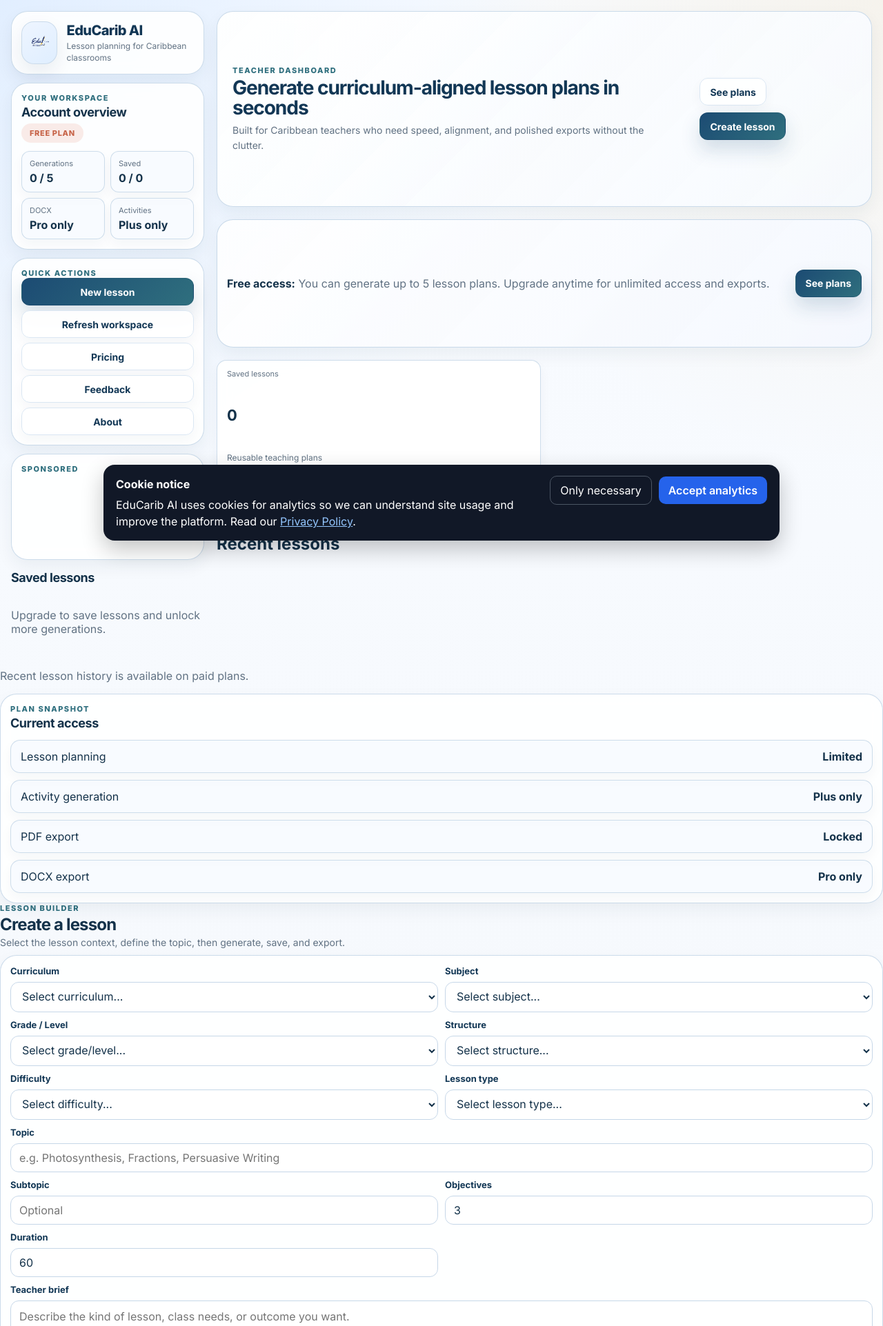
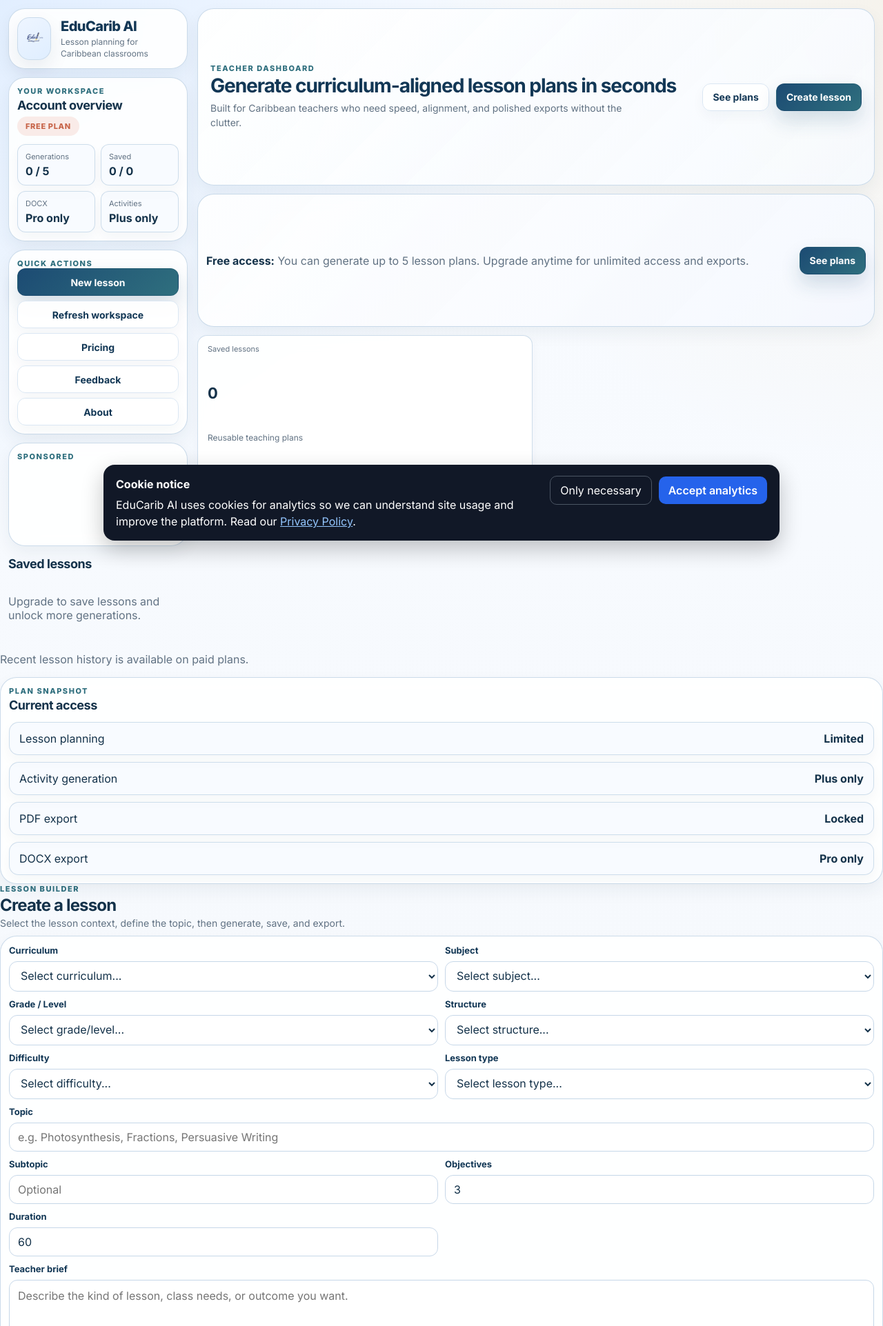
Before and after one commit to Mcubed-3/EduCaribedu, a FastAPI app: page / in a window 1280 px wide. Shown: the top 1923 px of the page at 69% size. Run offline with FastAPI, Linux system fonts and the light colour scheme.

Commit message:
Fix engine state and tighten dashboard layout

```diff
--- a/app/static/styles.css
+++ b/app/static/styles.css
@@ -218,10 +218,10 @@ textarea:focus {
 
 .dashboard-shell {
   display: grid;
-  grid-template-columns: 280px minmax(0, 1fr);
-  gap: 18px;
-  padding: 16px;
-  max-width: 1480px;
+  grid-template-columns: 260px minmax(0, 1fr);
+  gap: 14px;
+  padding: 12px;
+  max-width: 1360px;
   margin: 0 auto;
 }
 
@@ -260,7 +260,7 @@ textarea:focus {
 .panel,
 .stat-card,
 .upgrade-banner {
-  padding: 14px;
+  padding: 12px;
 }
 
 .brand-lockup {
@@ -431,12 +431,12 @@ textarea:focus {
 
 .main-content {
   display: grid;
-  gap: 18px;
+  gap: 12px;
   min-width: 0;
 }
 
 .hero-card {
-  padding: 20px 22px;
+  padding: 16px 18px;
   display: flex;
   justify-content: space-between;
   gap: 14px;
@@ -487,7 +487,7 @@ textarea:focus {
 
 .stats-grid {
   display: grid;
-  grid-template-columns: repeat(4, minmax(0, 1fr));
+  grid-template-columns: 1fr;
   gap: 10px;
 }
 
```
